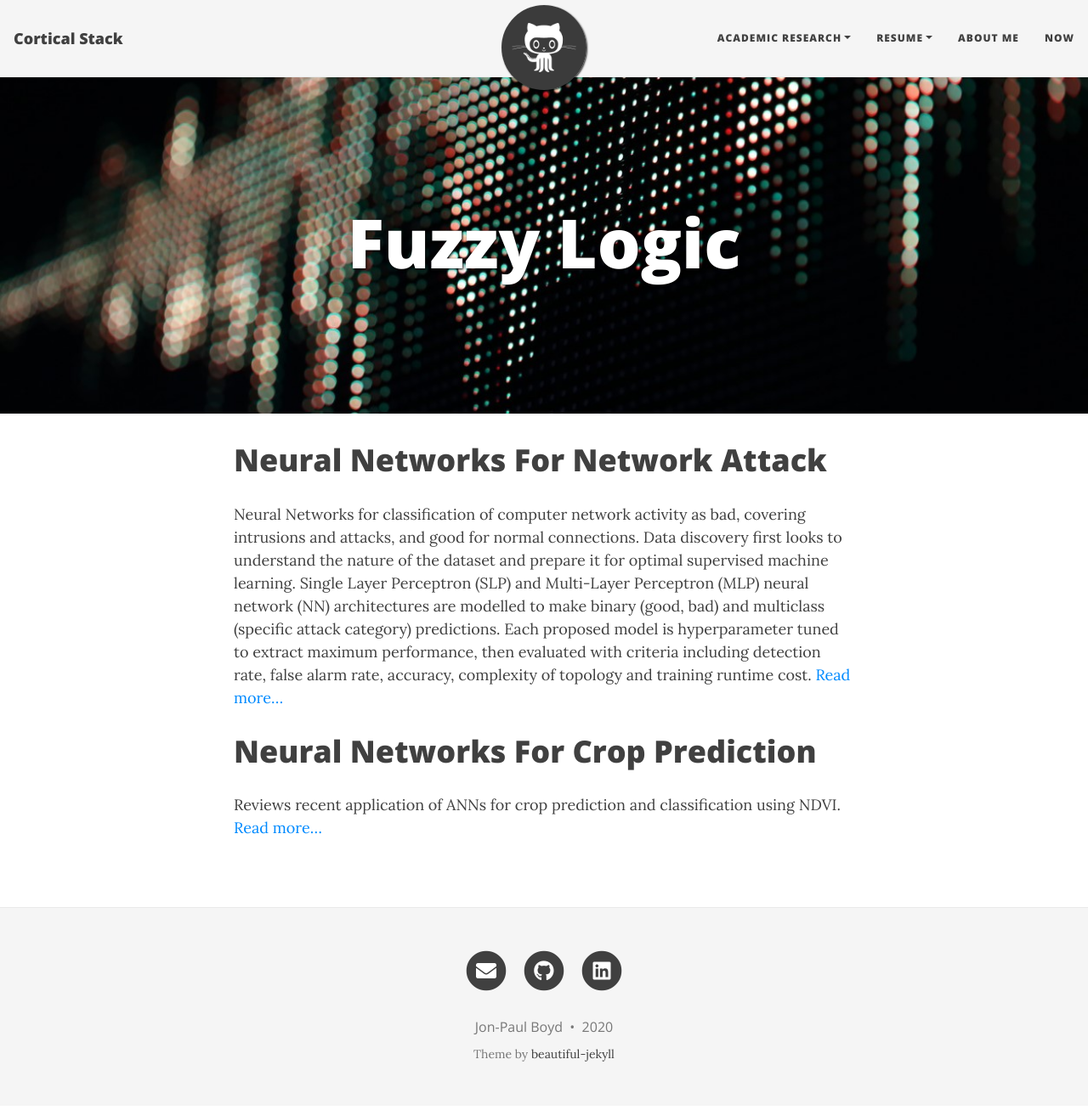
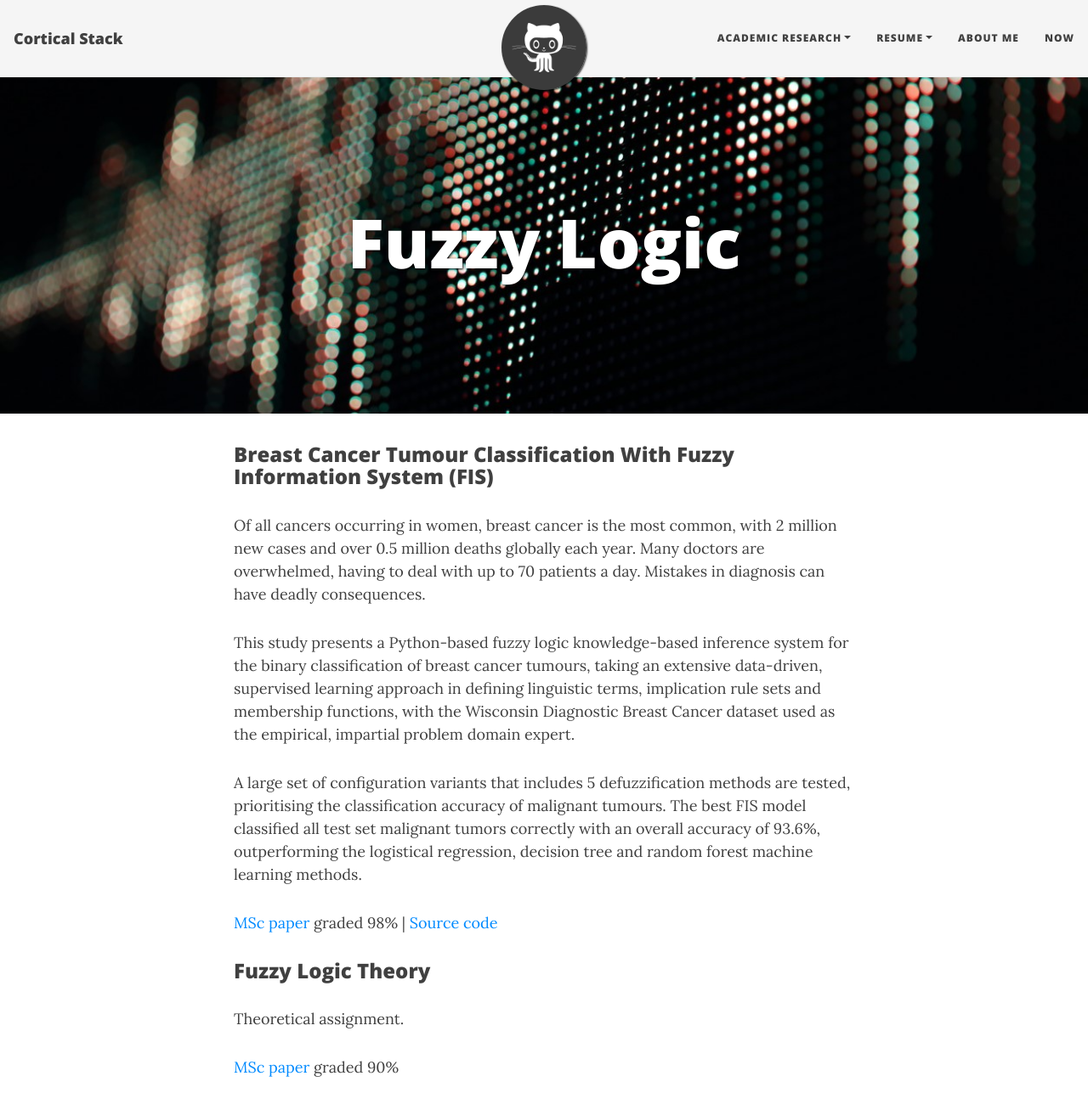
Before and after one commit to corticalstack/corticalstack.github.io, a Jekyll site: the page built from fl.md, in a window 1280 px wide and 1400 px high. Shown: the top 1307 px of the window at 85% size. Built offline with Jekyll 4.4.1, drawn with Linux system fonts in a browser that asks for light colours; nearby versions of some CDN libraries.

Commit message:
Initial wip

```diff
--- a/fl.md
+++ b/fl.md
@@ -4,13 +4,24 @@ title: Fuzzy Logic
 cover-img: /assets/img/fl.jpg
 tags: [neural networks, ai]
 ---
-# Neural Networks For Network Attack
-Neural Networks for classification of computer network activity as bad, covering intrusions and attacks, and good for
-normal connections. Data discovery first looks to understand the nature of the dataset and prepare it for optimal
-supervised machine learning. Single Layer Perceptron (SLP) and Multi-Layer Perceptron (MLP) neural network (NN)
-architectures are modelled to make binary (good, bad) and multiclass (specific attack category) predictions.
-Each proposed model is hyperparameter tuned to extract maximum performance, then evaluated with criteria including
-detection rate, false alarm rate, accuracy, complexity of topology and training runtime cost. [Read more...](https://docs.google.com/viewer?url=https://github.com/corticalstack/corticalstack.github.io/raw/master/docs/ann/Neural network model detecting intrusions or attacks on a computer network.pdf)
+### Breast Cancer Tumour Classification With Fuzzy Information System (FIS)
+Of all cancers occurring in women, breast cancer is the most common, with 2 million new cases and over 0.5 million deaths
+globally each year. Many doctors are overwhelmed, having to deal with up to 70 patients a day. Mistakes in diagnosis can
+have deadly consequences.
 
-# Neural Networks For Crop Prediction
-Reviews recent application of ANNs for crop prediction and classification using NDVI. [Read more...](https://docs.google.com/viewer?url=https://github.com/corticalstack/corticalstack.github.io/raw/master/docs/ann/State art current trends neural networks normalized difference vegetation index.pdf)
+This study presents a Python-based fuzzy logic knowledge-based inference system for the binary classification of breast
+cancer tumours, taking an extensive data-driven, supervised learning approach in defining linguistic terms, implication
+rule sets and membership functions, with the Wisconsin Diagnostic Breast Cancer dataset used as the empirical, impartial
+problem domain expert.
+
+A large set of configuration variants that includes 5 defuzzification methods are tested, prioritising the classification
+accuracy of malignant tumours. The best FIS model classified all test set malignant tumors correctly with an overall
+accuracy of 93.6%, outperforming the logistical regression, decision tree and random forest machine learning methods.
+
+[MSc paper](https://docs.google.com/viewer?url=https://github.com/corticalstack/corticalstack.github.io/raw/master/docs/fl/Breast Cancer Tumour Classification With Fuzzy Information System.pdf) graded 98%
+ | [Source code](https://github.com/corticalstack/fuzzy-system-breast-cancer-wisconsin)
+
+### Fuzzy Logic Theory
+Theoretical assignment.
+
+[MSc paper](https://docs.google.com/viewer?url=https://github.com/corticalstack/corticalstack.github.io/raw/master/docs/fl/Theoretical assignment.pdf) graded 90%
```
Also changed, not shown: 2 other files.
